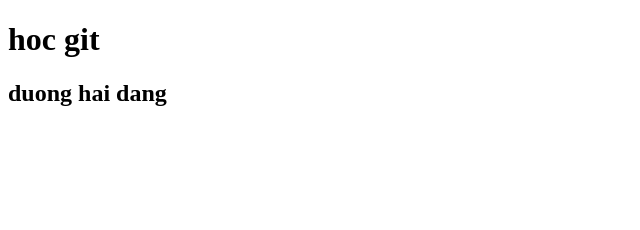
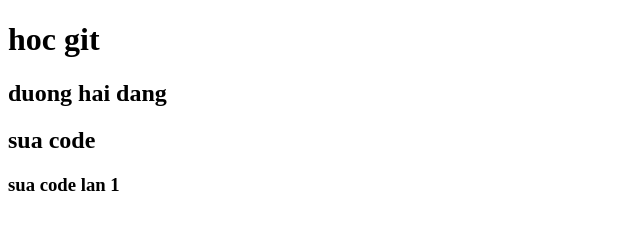
Before and after one commit to wowluudan/hoc-git, a plain HTML site: page index.html in a window 1280 px wide. Shown: the whole page, without its empty margins (0-640 px from the left). Drawn offline with Linux system fonts and the light colour scheme.

Commit message:
1 .nhanh 2 sua code

```diff
--- a/index.html
+++ b/index.html
@@ -8,5 +8,7 @@
   <body>
     <h1>hoc git</h1>
     <h2>duong hai dang</h2>
+    <h2>sua code</h2>
+    <h3>sua code lan 1</h3>
   </body>
 </html>
```
